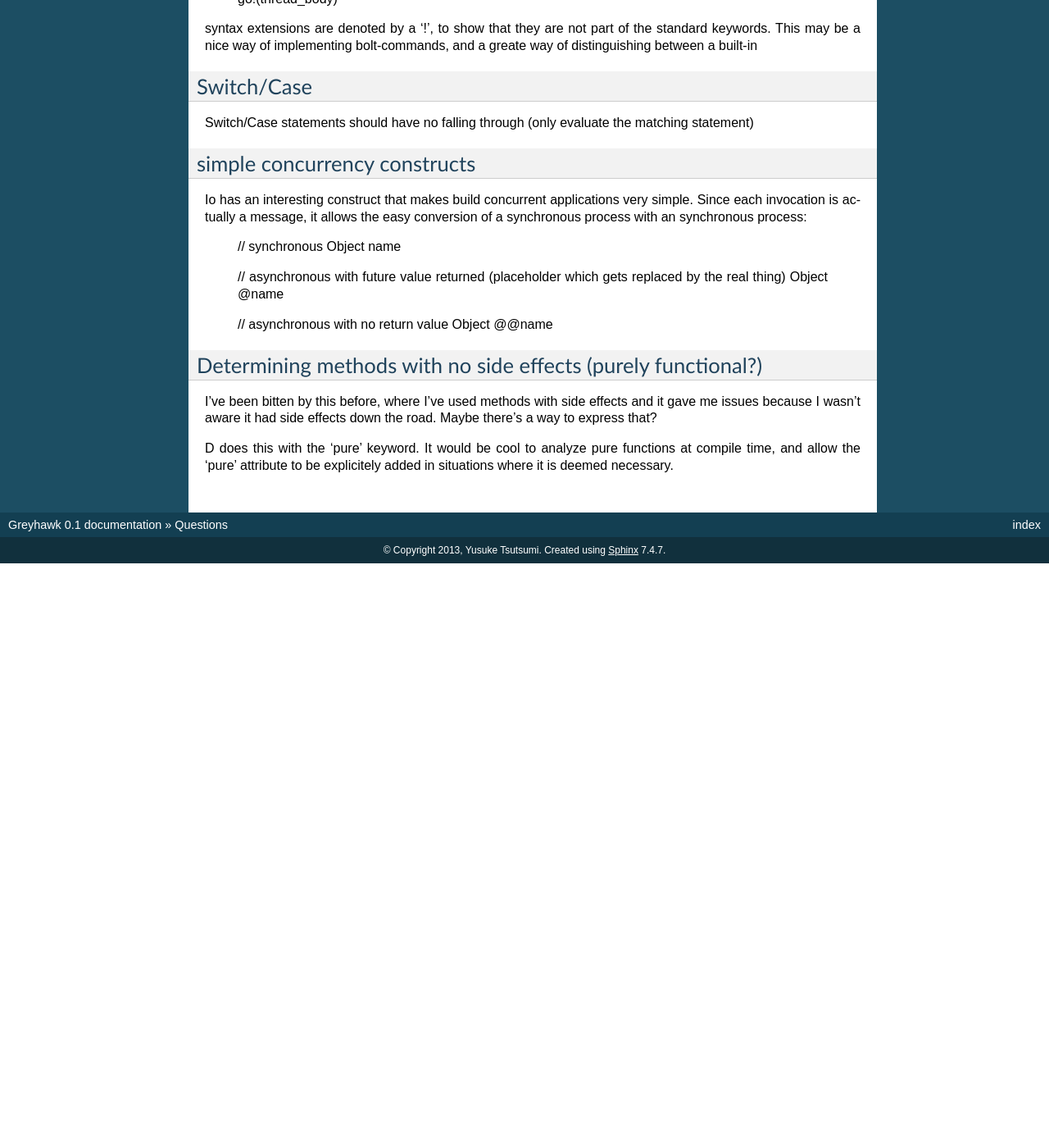
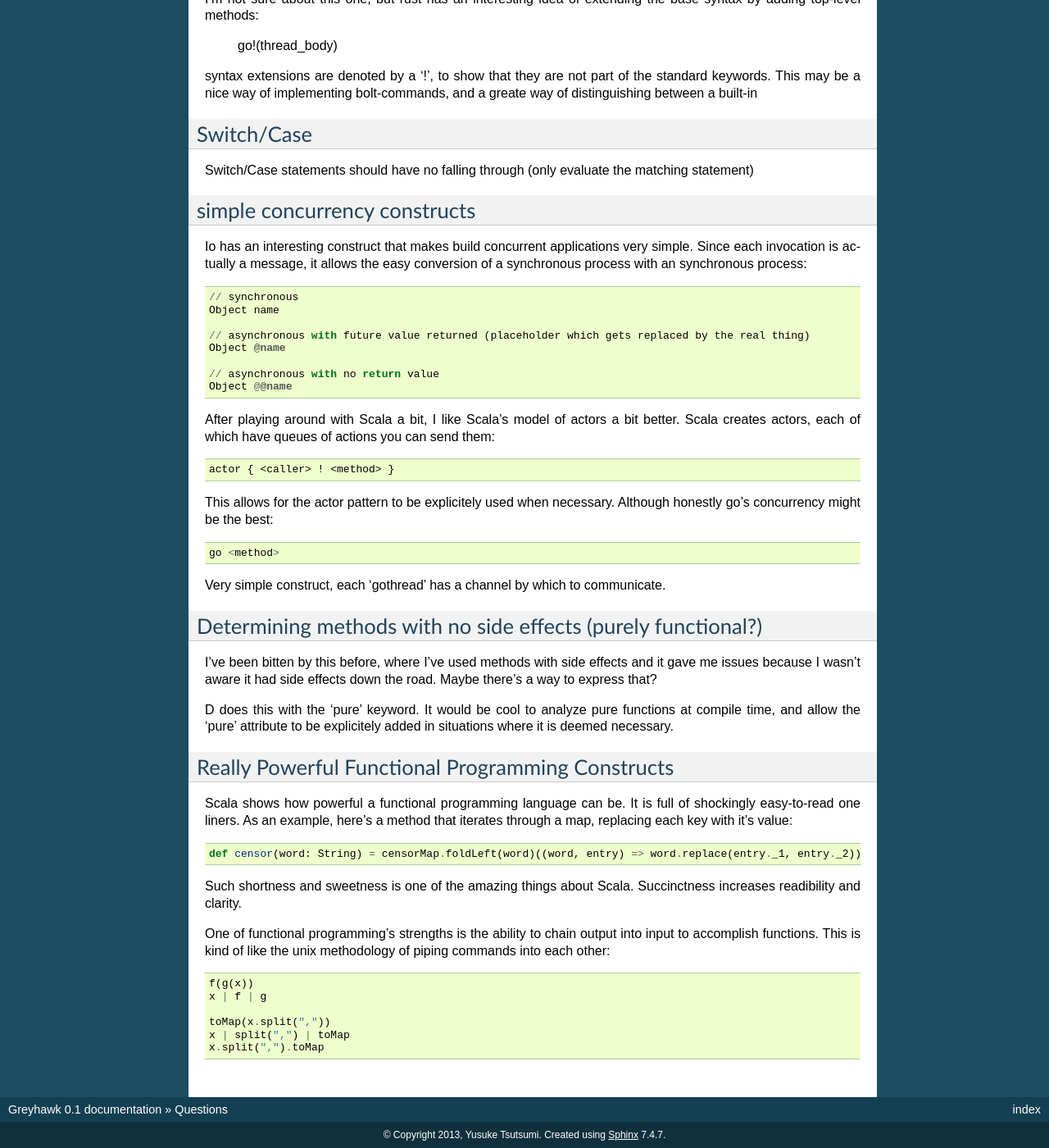
Before and after one commit to toumorokoshi/greyhawk-language, a Sphinx documentation site: the page built from docs/questions.rst, in a window 1280 px wide and 1400 px high, scrolled down 2338 px. Shown: the whole window at 82% size. Built offline with Sphinx 7.4.7, drawn with Linux system fonts in a browser that asks for light colours; before the commit the page ends 3025 px from its top, so only the background shows below that; some of the changed text lies outside the part shown.

Commit message:
Adding some more notes

```diff
--- a/docs/questions.rst
+++ b/docs/questions.rst
@@ -21,9 +21,9 @@ Implementing observers
 
 It would be interesting to get the observer pattern in here.
 
-    Foo.onChange(String name, ptr value):
+		Foo.onChange(String name, ptr value):
 
-    Foo.property.onChange.append(method)
+		Foo.property.onChange.append(method)
 
 Transactional Blocks
 ====================
@@ -33,15 +33,15 @@ has nothing to do with actually modifying the behaviour of the
 exception or catching it in some way. Thus, current try/except patterns can get really ugly.
 
 
-    try:
-        has_exception_a()
-        has_exception_b()
-    except AException:
-        cleanup_a()
-        reraise AException
-    except BException:
-        cleanup_b()
-        reraise BException
+		try:
+				has_exception_a()
+				has_exception_b()
+		except AException:
+				cleanup_a()
+				reraise AException
+		except BException:
+				cleanup_b()
+				reraise BException
 
 There needs to be some method to handle this transaction-based
 programming without altering the exception raised. D handles this with
@@ -49,14 +49,14 @@ the scope() keywords `scope <http://dlang.org/statement.html#ScopeStatement>`
 
 We need this too, but I'm hoping to make it clearer that a particular cleanup is affiliated with a call:
 
-    lock_resource() {
-        exit:
-            release_resource()
-        failure:
-            log.info("failed!")
-        success:
-            log.info("success!")
-    }
+		lock_resource() {
+				exit:
+						release_resource()
+				failure:
+						log.info("failed!")
+				success:
+						log.info("success!")
+		}
 
 Ternary
 =======
@@ -68,54 +68,58 @@ Ternaries, as with any other code, ideally exhibits the following qualities:
 
 Unfortunately, ternarys tend to be one or the other:
 
-    condition ? true_expression : false_expression
+		condition ? true_expression : false_expression
 
 is concise, but not clear
 
-    true_expression if condition else false_expression
+		true_expression if condition else false_expression
 
 is kind of clear, but far from concise.
 
 My current solutions is:
 
-    if condition then true_expressions else false_expression
+		if condition then true_expressions else false_expression
 
-    a := if is_32_bit() then 32 else 64
+		a := if is_32_bit() then 32 else 64
 
 Utilizing Expressions in Variable assignment
 ============================================
 
 It's common to allow variable assignment in expressions:
 
-    a := 32 if conditional_expressions() else 16
+		a := 32 if conditional_expressions() else 16
 
 By making more statements into expressions, one can have more concise code:
 
 (a la rust):
 
-    let price =
-        if item == "salad" {
-            2.50
-        } else if item == "muffin" {
-            2.25
-        } else {
-            2
-        }
+		let price =
+				if item == "salad" {
+						2.50
+				} else if item == "muffin" {
+						2.25
+				} else {
+						2
+				}
+
+After using Scala again and understanding how truly beautiful
+functional programming can be, I think something like this definitely
+necessary.
 
 Casting
 =======
 
 Two potential ways to cast:
 
-    ((foo) x).method()
-    (x as foo).method()
+		((foo) x).method()
+		(x as foo).method()
 
 Syntax Extensions
 =================
 
 I'm not sure about this one, but rust has an interesting idea of extending the base syntax by adding top-level methods:
 
-    go!(thread_body)
+		go!(thread_body)
 
 syntax extensions are denoted by a '!', to show that they are not part
 of the standard keywords. This may be a nice way of implementing
@@ -132,16 +136,29 @@ simple concurrency constructs
 Io has an interesting construct that makes build concurrent
 applications very simple. Since each invocation is actually a message,
 it allows the easy conversion of a synchronous process with an
-synchronous process:
+synchronous process::
 
-    // synchronous
-    Object name
+		// synchronous
+		Object name
 
-    // asynchronous with future value returned (placeholder which gets replaced by the real thing)
-    Object @name
+		// asynchronous with future value returned (placeholder which gets replaced by the real thing)
+		Object @name
 
-    // asynchronous with no return value
-    Object @@name
+		// asynchronous with no return value
+		Object @@name
+
+After playing around with Scala a bit, I like Scala's model of actors
+a bit better. Scala creates actors, each of which have queues of
+actions you can send them::
+
+	actor { <caller> ! <method> }
+
+This allows for the actor pattern to be explicitely used when
+necessary. Although honestly go's concurrency might be the best::
+
+	go <method>
+
+Very simple construct, each 'gothread' has a channel by which to communicate.
 
 
 Determining methods with no side effects (purely functional?)
@@ -153,3 +170,26 @@ effects down the road. Maybe there's a way to express that?
 
 D does this with the 'pure' keyword. It would be cool to analyze pure functions at compile time,
 and allow the 'pure' attribute to be explicitely added in situations where it is deemed necessary.
+
+Really Powerful Functional Programming Constructs
+=================================================
+
+Scala shows how powerful a functional programming language can be. It
+is full of shockingly easy-to-read one liners. As an example, here's a
+method that iterates through a map, replacing each key with it's value::
+
+	def censor(word: String) = censorMap.foldLeft(word)((word, entry) => word.replace(entry._1, entry._2))
+
+Such shortness and sweetness is one of the amazing things about
+Scala. Succinctness increases readibility and clarity.
+
+One of functional programming's strengths is the ability to chain
+output into input to accomplish functions. This is kind of like the
+unix methodology of piping commands into each other::
+
+		f(g(x))
+		x | f | g
+
+		toMap(x.split(","))
+		x | split(",") | toMap
+		x.split(",").toMap
```
Also changed, not shown: docs/declarative.rst (added, +9 -0 lines).
